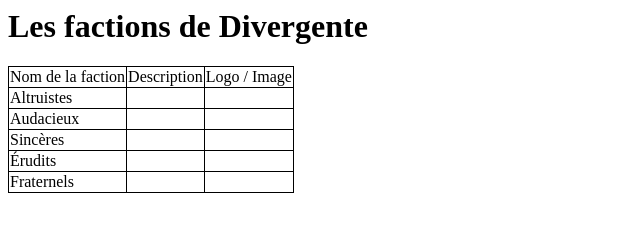
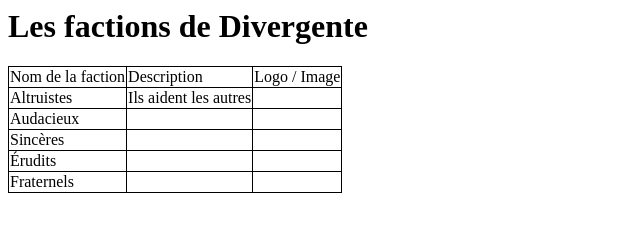
Before and after one commit to Theochv/fuzzy-system, a plain HTML site: page index.html in a window 1280 px wide. Shown: the whole page, without its empty margins (0-640 px from the left). Drawn offline with Linux system fonts and the light colour scheme.

Commit message:
second version

```diff
--- a/index.html
+++ b/index.html
@@ -15,7 +15,7 @@
         </tr>
         <tr>
             <td>Altruistes</td>
-            <td></td>
+            <td>Ils aident les autres</td>
             <td></td>
         </tr>
         <tr>
```
